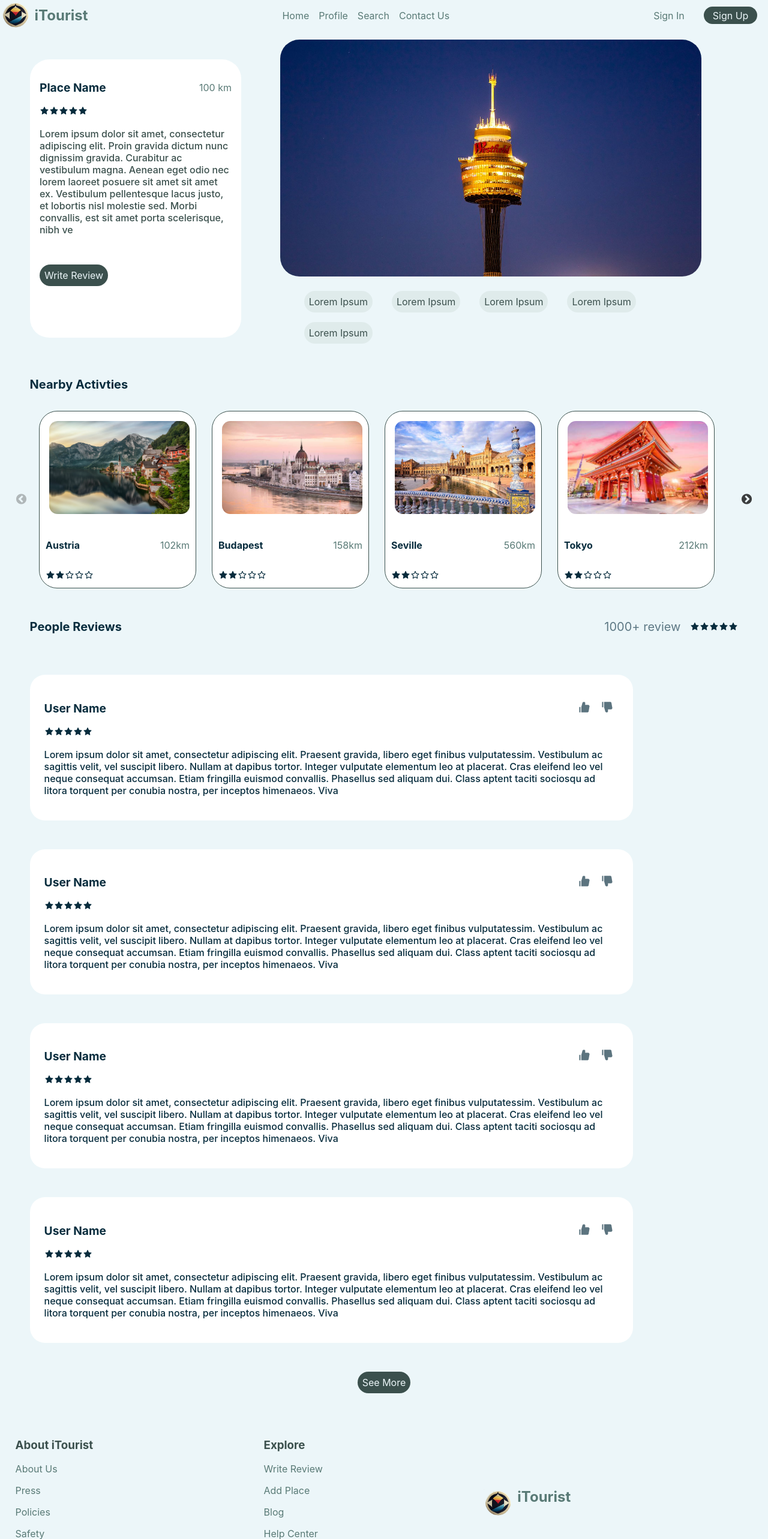
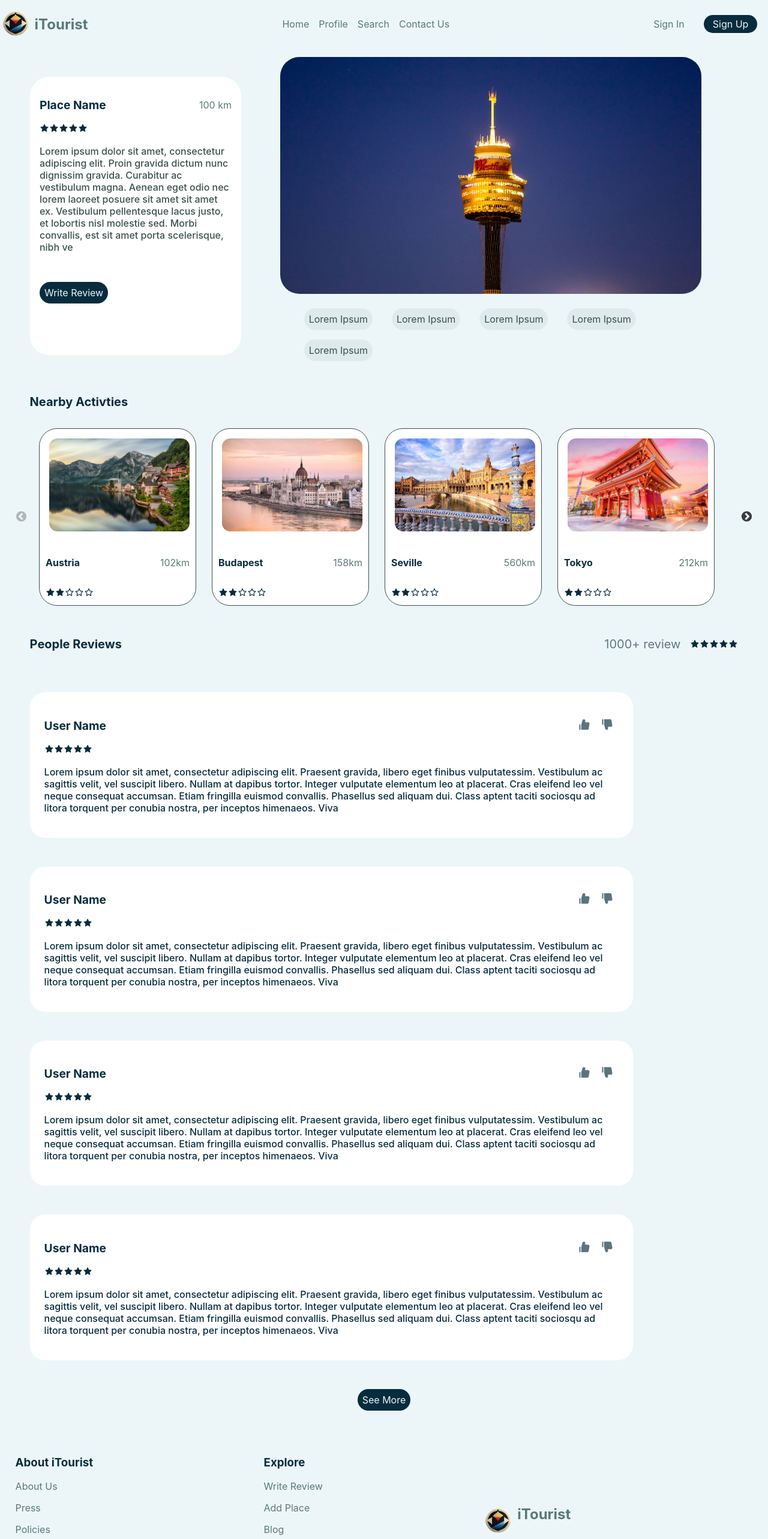
Before and after one commit to rashaaad19/PlaceProfile__try, a React (Create React App) app: page / in a window 1280 px wide. Shown: the top 2566 px of the page at 60% size. Built offline with nearby package versions, Linux system fonts and the light colour scheme.

Commit message:
added colors file to the assets

```diff
--- a/src/components/Navbar.css
+++ b/src/components/Navbar.css
@@ -6,7 +6,6 @@
     top: 0;
     background-color: #ECF6F9;
     z-index: 1;
-    height: 3rem;
 }
 #navbarLogo{
     width: 3rem;
@@ -36,7 +35,7 @@
 }
 #signUp{
     color:#ECF6F9;
-    background-color: #3b504d;
+    background-color: #072c3d;
     padding:0.3rem;
     border-radius: 1.813rem;
     margin-left: 2rem;
--- a/src/components/footer/FooterContent.css
+++ b/src/components/footer/FooterContent.css
@@ -9,7 +9,7 @@
 }
 .footFirst__column h3,.footSecond__column h3{
     /* margin-bottom: 1rem; */
-    color: #3b504d;
+    color: #072c3d;
 }
 
 .foot__container p {
@@ -23,7 +23,7 @@
 .footerFA{
     text-align: center;
     font-size:25px;
-    color: #597A76;
+    color: #072c3d;
 }
 .footerFA > *{
     margin-left: 1rem;
--- a/src/components/placeInfo/PlaceCard.css
+++ b/src/components/placeInfo/PlaceCard.css
@@ -35,7 +35,7 @@
 }
 
 .review__button{
-    background-color:#3b504d;
+    background-color:#072c3d;
     color: #ECF6F9;
     border-radius: 2rem;
     width: fit-content;
--- a/src/components/reviews/ReviewCardButton.css
+++ b/src/components/reviews/ReviewCardButton.css
@@ -1,5 +1,5 @@
 #buttonReview{
-    background-color: #3b504d;
+    background-color: #072c3d;
     color: #ECF6F9;
     border-radius: 2rem;
     width: fit-content;
```
Also changed, not shown: public/assets/images/colors.css (added, +12 -0 lines).
